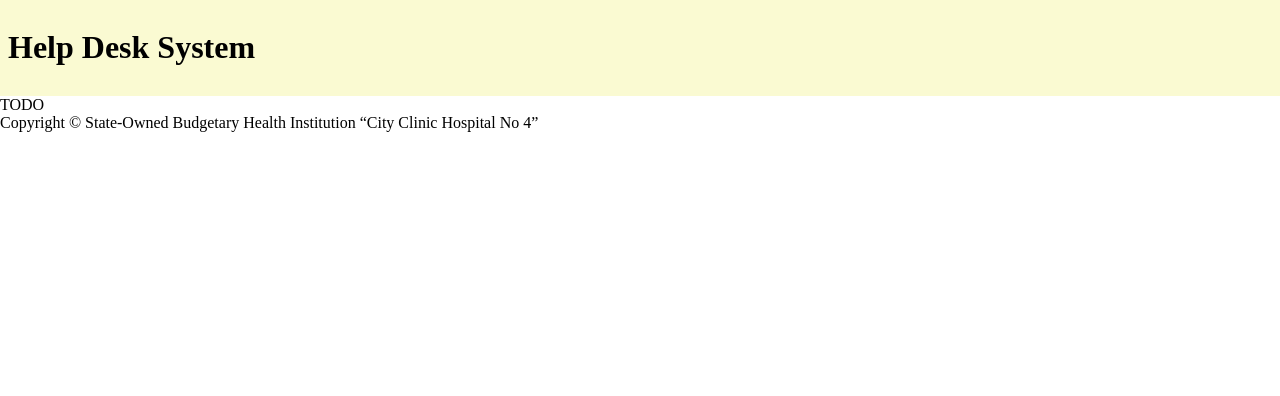
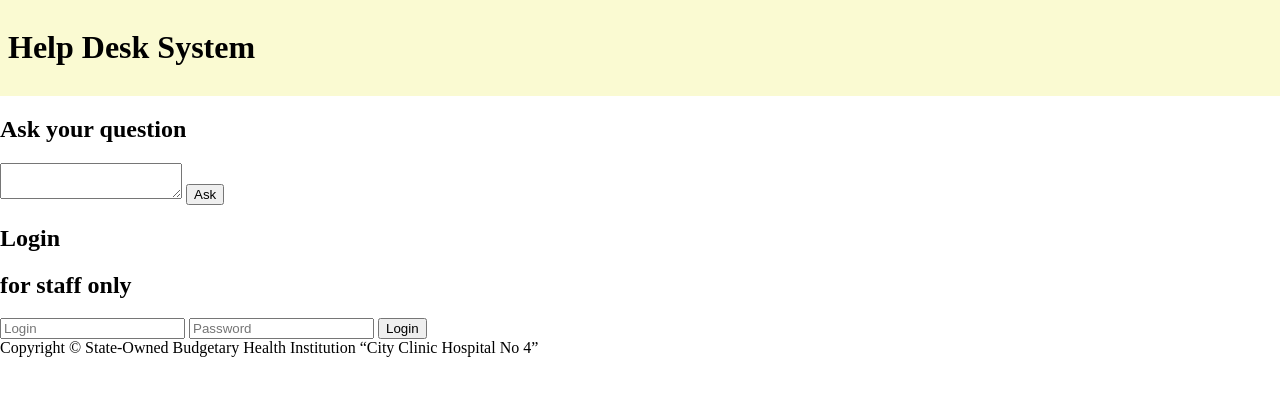
Before and after one commit to new-brand-clinic-technologies/my-helpdesk, a Python web app: template app/templates/index.html in a window 1280 px wide. Shown: the top 396 px of the page. Run offline with Jinja, Linux system fonts and the light colour scheme; the template is opened without the code that fills it, so the values that code supplies are empty.

Commit message:
fix index.html to extend it

```diff
--- a/app/templates/index.html
+++ b/app/templates/index.html
@@ -13,7 +13,22 @@
             <h1>Help Desk System</h1>
         </header>
         <main>
-            TODO
+            <article>
+                <h1>Ask your question</h1>
+                <form action="" method="POST">
+                    <textarea name="question"></textarea>
+                    <button>Ask</button>
+                </form>
+            </article>
+            <article>
+                <h1>Login</h1>
+                <h2>for staff only</h2>
+                <form action="/login" method="POST">
+                    <input type="text" name="login" placeholder="Login" />
+                    <input type="password" name="password" placeholder="Password" />
+                    <button>Login</button>
+                </form>
+            </article>
         </main>
         <footer>
             Copyright &copy; State-Owned Budgetary Health Institution “City Clinic Hospital No 4”
```
